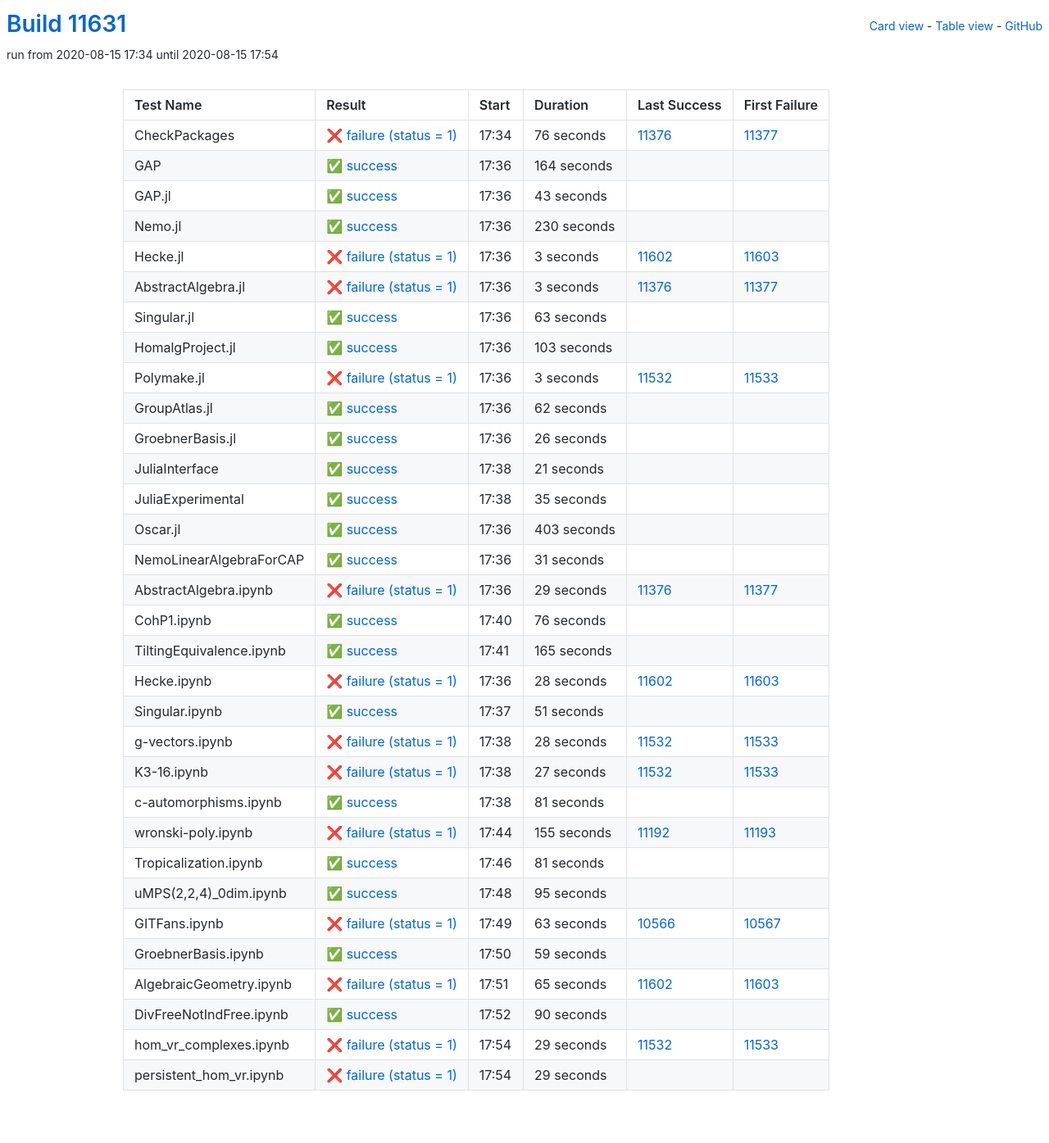
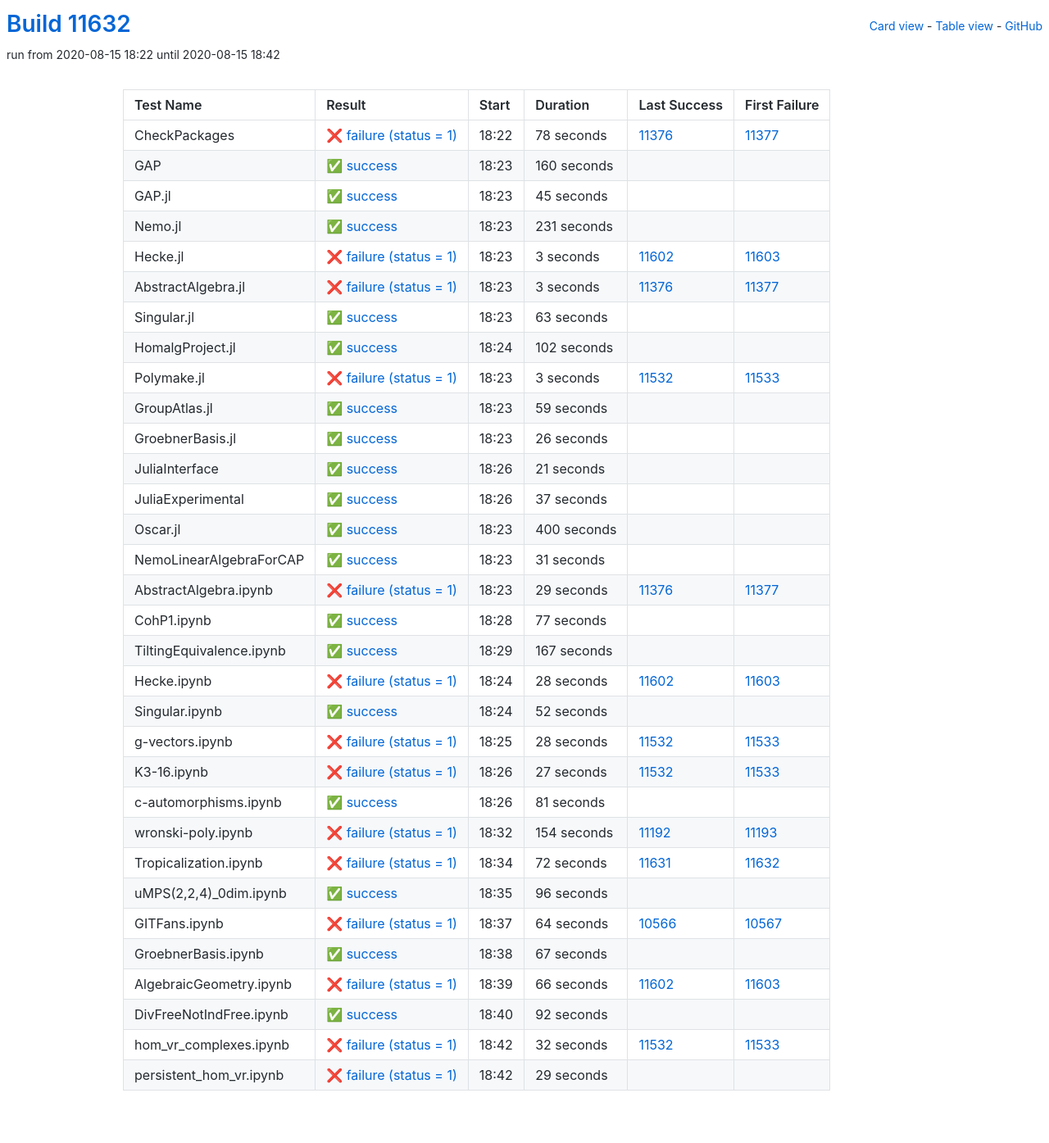
Before and after one commit to oscar-system/oscar-ci-status, a Jekyll site: the page built from table.html, in a window 1280 px wide. Shown: the whole page at 82% size. Built offline with Jekyll 4.4.1, drawn with Linux system fonts in a browser that asks for light colours.

Commit message:
Build #11632

```diff
--- a/_data/ci.yml
+++ b/_data/ci.yml
@@ -1,6 +1,6 @@
 ---
-build: 11631
-build_url: https://oscarci.mathematik.uni-kl.de/job/oscar/11631/
+build: 11632
+build_url: https://oscarci.mathematik.uni-kl.de/job/oscar/11632/
 job: oscar
 organization: oscar-system
 repo: oscar-ci-status
@@ -8,56 +8,56 @@
 tests:
 - name: CheckPackages
   id: checkpackages
-  log: https://oscarci.mathematik.uni-kl.de/job/oscar/11631/artifact/logs/build-11631/CheckPackages.log
-  start: 2020-08-15 17:34
+  log: https://oscarci.mathematik.uni-kl.de/job/oscar/11632/artifact/logs/build-11632/CheckPackages.log
+  start: 2020-08-15 18:22
   success: false
   exitcode: 1
   status: failure
-  duration: 76
+  duration: 78
   last_success: 11376
   last_success_url: https://oscarci.mathematik.uni-kl.de/job/oscar/11376/
   first_failure: 11377
   first_failure_url: https://oscarci.mathematik.uni-kl.de/job/oscar/11377/
 - name: GAP
   id: gap
-  log: https://oscarci.mathematik.uni-kl.de/job/oscar/11631/artifact/logs/build-11631/GAP.log
-  start: 2020-08-15 17:36
+  log: https://oscarci.mathematik.uni-kl.de/job/oscar/11632/artifact/logs/build-11632/GAP.log
+  start: 2020-08-15 18:23
   success: true
   exitcode: 0
   status: success
-  duration: 164
+  duration: 160
   last_success: false
   last_success_url:
   first_failure: false
   first_failure_url:
 - name: GAP.jl
   id: gap-jl
-  log: https://oscarci.mathematik.uni-kl.de/job/oscar/11631/artifact/logs/build-11631/GAP.jl.log
-  start: 2020-08-15 17:36
+  log: https://oscarci.mathematik.uni-kl.de/job/oscar/11632/artifact/logs/build-11632/GAP.jl.log
+  start: 2020-08-15 18:23
   success: true
   exitcode: 0
   status: success
-  duration: 43
+  duration: 45
   last_success: false
   last_success_url:
   first_failure: false
   first_failure_url:
 - name: Nemo.jl
   id: nemo-jl
-  log: https://oscarci.mathematik.uni-kl.de/job/oscar/11631/artifact/logs/build-11631/Nemo.jl.log
-  start: 2020-08-15 17:36
+  log: https://oscarci.mathematik.uni-kl.de/job/oscar/11632/artifact/logs/build-11632/Nemo.jl.log
+  start: 2020-08-15 18:23
   success: true
   exitcode: 0
   status: success
-  duration: 230
+  duration: 231
   last_success: false
   last_success_url:
   first_failure: false
   first_failure_url:
 - name: Hecke.jl
   id: hecke-jl
-  log: https://oscarci.mathematik.uni-kl.de/job/oscar/11631/artifact/logs/build-11631/Hecke.jl.log
-  start: 2020-08-15 17:36
+  log: https://oscarci.mathematik.uni-kl.de/job/oscar/11632/artifact/logs/build-11632/Hecke.jl.log
+  start: 2020-08-15 18:23
   success: false
   exitcode: 1
   status: failure
@@ -68,8 +68,8 @@
   first_failure_url: https://oscarci.mathematik.uni-kl.de/job/oscar/11603/
 - name: AbstractAlgebra.jl
   id: abstractalgebra-jl
-  log: https://oscarci.mathematik.uni-kl.de/job/oscar/11631/artifact/logs/build-11631/AbstractAlgebra.jl.log
-  start: 2020-08-15 17:36
+  log: https://oscarci.mathematik.uni-kl.de/job/oscar/11632/artifact/logs/build-11632/AbstractAlgebra.jl.log
+  start: 2020-08-15 18:23
   success: false
   exitcode: 1
   status: failure
@@ -80,8 +80,8 @@
   first_failure_url: https://oscarci.mathematik.uni-kl.de/job/oscar/11377/
 - name: Singular.jl
   id: singular-jl
-  log: https://oscarci.mathematik.uni-kl.de/job/oscar/11631/artifact/logs/build-11631/Singular.jl.log
-  start: 2020-08-15 17:36
+  log: https://oscarci.mathematik.uni-kl.de/job/oscar/11632/artifact/logs/build-11632/Singular.jl.log
+  start: 2020-08-15 18:23
   success: true
   exitcode: 0
   status: success
@@ -92,20 +92,20 @@
   first_failure_url:
 - name: HomalgProject.jl
   id: homalgproject-jl
-  log: https://oscarci.mathematik.uni-kl.de/job/oscar/11631/artifact/logs/build-11631/HomalgProject.jl.log
-  start: 2020-08-15 17:36
+  log: https://oscarci.mathematik.uni-kl.de/job/oscar/11632/artifact/logs/build-11632/HomalgProject.jl.log
+  start: 2020-08-15 18:24
   success: true
   exitcode: 0
   status: success
-  duration: 103
+  duration: 102
   last_success: false
   last_success_url:
   first_failure: false
   first_failure_url:
 - name: Polymake.jl
   id: polymake-jl
-  log: https://oscarci.mathematik.uni-kl.de/job/oscar/11631/artifact/logs/build-11631/Polymake.jl.log
-  start: 2020-08-15 17:36
+  log: https://oscarci.mathematik.uni-kl.de/job/oscar/11632/artifact/logs/build-11632/Polymake.jl.log
+  start: 2020-08-15 18:23
   success: false
   exitcode: 1
   status: failure
@@ -116,20 +116,20 @@
   first_failure_url: https://oscarci.mathematik.uni-kl.de/job/oscar/11533/
 - name: GroupAtlas.jl
   id: groupatlas-jl
-  log: https://oscarci.mathematik.uni-kl.de/job/oscar/11631/artifact/logs/build-11631/GroupAtlas.jl.log
-  start: 2020-08-15 17:36
+  log: https://oscarci.mathematik.uni-kl.de/job/oscar/11632/artifact/logs/build-11632/GroupAtlas.jl.log
+  start: 2020-08-15 18:23
   success: true
   exitcode: 0
   status: success
-  duration: 62
+  duration: 59
   last_success: false
   last_success_url:
   first_failure: false
   first_failure_url:
 - name: GroebnerBasis.jl
   id: groebnerbasis-jl
-  log: https://oscarci.mathematik.uni-kl.de/job/oscar/11631/artifact/logs/build-11631/GroebnerBasis.jl.log
-  start: 2020-08-15 17:36
+  log: https://oscarci.mathematik.uni-kl.de/job/oscar/11632/artifact/logs/build-11632/GroebnerBasis.jl.log
+  start: 2020-08-15 18:23
   success: true
   exitcode: 0
   status: success
@@ -140,8 +140,8 @@
   first_failure_url:
 - name: JuliaInterface
   id: juliainterface
-  log: https://oscarci.mathematik.uni-kl.de/job/oscar/11631/artifact/logs/build-11631/JuliaInterface.log
-  start: 2020-08-15 17:38
+  log: https://oscarci.mathematik.uni-kl.de/job/oscar/11632/artifact/logs/build-11632/JuliaInterface.log
+  start: 2020-08-15 18:26
   success: true
   exitcode: 0
   status: success
@@ -152,32 +152,32 @@
   first_failure_url:
 - name: JuliaExperimental
   id: juliaexperimental
-  log: https://oscarci.mathematik.uni-kl.de/job/oscar/11631/artifact/logs/build-11631/JuliaExperimental.log
-  start: 2020-08-15 17:38
+  log: https://oscarci.mathematik.uni-kl.de/job/oscar/11632/artifact/logs/build-11632/JuliaExperimental.log
+  start: 2020-08-15 18:26
   success: true
   exitcode: 0
   status: success
-  duration: 35
+  duration: 37
   last_success: false
   last_success_url:
   first_failure: false
   first_failure_url:
 - name: Oscar.jl
   id: oscar-jl
-  log: https://oscarci.mathematik.uni-kl.de/job/oscar/11631/artifact/logs/build-11631/Oscar.jl.log
-  start: 2020-08-15 17:36
+  log: https://oscarci.mathematik.uni-kl.de/job/oscar/11632/artifact/logs/build-11632/Oscar.jl.log
+  start: 2020-08-15 18:23
   success: true
   exitcode: 0
   status: success
-  duration: 403
+  duration: 400
   last_success: false
   last_success_url:
   first_failure: false
   first_failure_url:
 - name: NemoLinearAlgebraForCAP
   id: nemolinearalgebraforcap
-  log: https://oscarci.mathematik.uni-kl.de/job/oscar/11631/artifact/logs/build-11631/NemoLinearAlgebraForCAP.log
-  start: 2020-08-15 17:36
+  log: https://oscarci.mathematik.uni-kl.de/job/oscar/11632/artifact/logs/build-11632/NemoLinearAlgebraForCAP.log
+  start: 2020-08-15 18:23
   success: true
   exitcode: 0
   status: success
@@ -188,8 +188,8 @@
   first_failure_url:
 - name: AbstractAlgebra.ipynb
   id: abstractalgebra-ipynb
-  log: https://oscarci.mathematik.uni-kl.de/job/oscar/11631/artifact/logs/build-11631/AbstractAlgebra.ipynb.log
-  start: 2020-08-15 17:36
+  log: https://oscarci.mathematik.uni-kl.de/job/oscar/11632/artifact/logs/build-11632/AbstractAlgebra.ipynb.log
+  start: 2020-08-15 18:23
   success: false
   exitcode: 1
   status: failure
@@ -200,32 +200,32 @@
   first_failure_url: https://oscarci.mathematik.uni-kl.de/job/oscar/11377/
 - name: CohP1.ipynb
   id: cohp1-ipynb
-  log: https://oscarci.mathematik.uni-kl.de/job/oscar/11631/artifact/logs/build-11631/CohP1.ipynb.log
-  start: 2020-08-15 17:40
+  log: https://oscarci.mathematik.uni-kl.de/job/oscar/11632/artifact/logs/build-11632/CohP1.ipynb.log
+  start: 2020-08-15 18:28
   success: true
   exitcode: 0
   status: success
-  duration: 76
+  duration: 77
   last_success: false
   last_success_url:
   first_failure: false
   first_failure_url:
 - name: TiltingEquivalence.ipynb
   id: tiltingequivalence-ipynb
-  log: https://oscarci.mathematik.uni-kl.de/job/oscar/11631/artifact/logs/build-11631/TiltingEquivalence.ipynb.log
-  start: 2020-08-15 17:41
+  log: https://oscarci.mathematik.uni-kl.de/job/oscar/11632/artifact/logs/build-11632/TiltingEquivalence.ipynb.log
+  start: 2020-08-15 18:29
   success: true
   exitcode: 0
   status: success
-  duration: 165
+  duration: 167
   last_success: false
   last_success_url:
   first_failure: false
   first_failure_url:
 - name: Hecke.ipynb
   id: hecke-ipynb
-  log: https://oscarci.mathematik.uni-kl.de/job/oscar/11631/artifact/logs/build-11631/Hecke.ipynb.log
-  start: 2020-08-15 17:36
+  log: https://oscarci.mathematik.uni-kl.de/job/oscar/11632/artifact/logs/build-11632/Hecke.ipynb.log
+  start: 2020-08-15 18:24
   success: false
   exitcode: 1
   status: failure
@@ -236,20 +236,20 @@
   first_failure_url: https://oscarci.mathematik.uni-kl.de/job/oscar/11603/
 - name: Singular.ipynb
   id: singular-ipynb
-  log: https://oscarci.mathematik.uni-kl.de/job/oscar/11631/artifact/logs/build-11631/Singular.ipynb.log
-  start: 2020-08-15 17:37
+  log: https://oscarci.mathematik.uni-kl.de/job/oscar/11632/artifact/logs/build-11632/Singular.ipynb.log
+  start: 2020-08-15 18:24
   success: true
   exitcode: 0
   status: success
-  duration: 51
+  duration: 52
   last_success: false
   last_success_url:
   first_failure: false
   first_failure_url:
 - name: g-vectors.ipynb
   id: g-vectors-ipynb
-  log: https://oscarci.mathematik.uni-kl.de/job/oscar/11631/artifact/logs/build-11631/g-vectors.ipynb.log
-  start: 2020-08-15 17:38
+  log: https://oscarci.mathematik.uni-kl.de/job/oscar/11632/artifact/logs/build-11632/g-vectors.ipynb.log
+  start: 2020-08-15 18:25
   success: false
   exitcode: 1
   status: failure
@@ -260,8 +260,8 @@
   first_failure_url: https://oscarci.mathematik.uni-kl.de/job/oscar/11533/
 - name: K3-16.ipynb
   id: k3-16-ipynb
-  log: https://oscarci.mathematik.uni-kl.de/job/oscar/11631/artifact/logs/build-11631/K3-16.ipynb.log
-  start: 2020-08-15 17:38
+  log: https://oscarci.mathematik.uni-kl.de/job/oscar/11632/artifact/logs/build-11632/K3-16.ipynb.log
+  start: 2020-08-15 18:26
   success: false
   exitcode: 1
   status: failure
@@ -272,8 +272,8 @@
   first_failure_url: https://oscarci.mathematik.uni-kl.de/job/oscar/11533/
 - name: c-automorphisms.ipynb
   id: c-automorphisms-ipynb
-  log: https://oscarci.mathematik.uni-kl.de/job/oscar/11631/artifact/logs/build-11631/c-automorphisms.ipynb.log
-  start: 2020-08-15 17:38
+  log: https://oscarci.mathematik.uni-kl.de/job/oscar/11632/artifact/logs/build-11632/c-automorphisms.ipynb.log
+  start: 2020-08-15 18:26
   success: true
   exitcode: 0
   status: success
@@ -284,104 +284,104 @@
   first_failure_url:
 - name: wronski-poly.ipynb
   id: wronski-poly-ipynb
-  log: https://oscarci.mathematik.uni-kl.de/job/oscar/11631/artifact/logs/build-11631/wronski-poly.ipynb.log
-  start: 2020-08-15 17:44
+  log: https://oscarci.mathematik.uni-kl.de/job/oscar/11632/artifact/logs/build-11632/wronski-poly.ipynb.log
+  start: 2020-08-15 18:32
   success: false
   exitcode: 1
   status: failure
-  duration: 155
+  duration: 154
   last_success: 11192
   last_success_url: https://oscarci.mathematik.uni-kl.de/job/oscar/11192/
   first_failure: 11193
   first_failure_url: https://oscarci.mathematik.uni-kl.de/job/oscar/11193/
 - name: Tropicalization.ipynb
   id: tropicalization-ipynb
-  log: https://oscarci.mathematik.uni-kl.de/job/oscar/11631/artifact/logs/build-11631/Tropicalization.ipynb.log
-  start: 2020-08-15 17:46
+  log: https://oscarci.mathematik.uni-kl.de/job/oscar/11632/artifact/logs/build-11632/Tropicalization.ipynb.log
+  start: 2020-08-15 18:34
+  success: false
+  exitcode: 1
+  status: failure
+  duration: 72
+  last_success: 11631
+  last_success_url: https://oscarci.mathematik.uni-kl.de/job/oscar/11631/
+  first_failure: 11632
+  first_failure_url: https://oscarci.mathematik.uni-kl.de/job/oscar/11632/
+- name: uMPS(2,2,4)_0dim.ipynb
+  id: umps-2-2-4-0dim-ipynb
+  log: https://oscarci.mathematik.uni-kl.de/job/oscar/11632/artifact/logs/build-11632/uMPS-2-2-4-_0dim.ipynb.log
+  start: 2020-08-15 18:35
   success: true
   exitcode: 0
   status: success
-  duration: 81
-  last_success: false
-  last_success_url:
-  first_failure: false
-  first_failure_url:
-- name: uMPS(2,2,4)_0dim.ipynb
-  id: umps-2-2-4-0dim-ipynb
-  log: https://oscarci.mathematik.uni-kl.de/job/oscar/11631/artifact/logs/build-11631/uMPS-2-2-4-_0dim.ipynb.log
-  start: 2020-08-15 17:48
-  success: true
-  exitcode: 0
-  status: success
-  duration: 95
+  duration: 96
   last_success: false
   last_success_url:
   first_failure: false
   first_failure_url:
 - name: GITFans.ipynb
   id: gitfans-ipynb
-  log: https://oscarci.mathematik.uni-kl.de/job/oscar/11631/artifact/logs/build-11631/GITFans.ipynb.log
-  start: 2020-08-15 17:49
+  log: https://oscarci.mathematik.uni-kl.de/job/oscar/11632/artifact/logs/build-11632/GITFans.ipynb.log
+  start: 2020-08-15 18:37
   success: false
   exitcode: 1
   status: failure
-  duration: 63
+  duration: 64
   last_success: 10566
   last_success_url: https://oscarci.mathematik.uni-kl.de/job/oscar/10566/
   first_failure: 10567
   first_failure_url: https://oscarci.mathematik.uni-kl.de/job/oscar/10567/
 - name: GroebnerBasis.ipynb
   id: groebnerbasis-ipynb
-  log: https://oscarci.mathematik.uni-kl.de/job/oscar/11631/artifact/logs/build-11631/GroebnerBasis.ipynb.log
-  start: 2020-08-15 17:50
+  log: https://oscarci.mathematik.uni-kl.de/job/oscar/11632/artifact/logs/build-11632/GroebnerBasis.ipynb.log
+  start: 2020-08-15 18:38
   success: true
   exitcode: 0
   status: success
-  duration: 59
+  duration: 67
   last_success: false
   last_success_url:
   first_failure: false
   first_failure_url:
 - name: AlgebraicGeometry.ipynb
   id: algebraicgeometry-ipynb
-  log: https://oscarci.mathematik.uni-kl.de/job/oscar/11631/artifact/logs/build-11631/AlgebraicGeometry.ipynb.log
-  start: 2020-08-15 17:51
+  log: https://oscarci.mathematik.uni-kl.de/job/oscar/11632/artifact/logs/build-11632/AlgebraicGeometry.ipynb.log
+  start: 2020-08-15 18:39
   success: false
   exitcode: 1
   status: failure
-  duration: 65
+  duration: 66
   last_success: 11602
   last_success_url: https://oscarci.mathematik.uni-kl.de/job/oscar/11602/
   first_failure: 11603
   first_failure_url: https://oscarci.mathematik.uni-kl.de/job/oscar/11603/
 - name: DivFreeNotIndFree.ipynb
   id: divfreenotindfree-ipynb
-  log: https://oscarci.mathematik.uni-kl.de/job/oscar/11631/artifact/logs/build-11631/DivFreeNotIndFree.ipynb.log
-  start: 2020-08-15 17:52
+  log: https://oscarci.mathematik.uni-kl.de/job/oscar/11632/artifact/logs/build-11632/DivFreeNotIndFree.ipynb.log
+  start: 2020-08-15 18:40
   success: true
   exitcode: 0
   status: success
-  duration: 90
+  duration: 92
   last_success: false
   last_success_url:
   first_failure: false
   first_failure_url:
 - name: hom_vr_complexes.ipynb
   id: hom-vr-complexes-ipynb
-  log: https://oscarci.mathematik.uni-kl.de/job/oscar/11631/artifact/logs/build-11631/hom_vr_complexes.ipynb.log
-  start: 2020-08-15 17:54
+  log: https://oscarci.mathematik.uni-kl.de/job/oscar/11632/artifact/logs/build-11632/hom_vr_complexes.ipynb.log
+  start: 2020-08-15 18:42
   success: false
   exitcode: 1
   status: failure
-  duration: 29
+  duration: 32
   last_success: 11532
   last_success_url: https://oscarci.mathematik.uni-kl.de/job/oscar/11532/
   first_failure: 11533
   first_failure_url: https://oscarci.mathematik.uni-kl.de/job/oscar/11533/
 - name: persistent_hom_vr.ipynb
   id: persistent-hom-vr-ipynb
-  log: https://oscarci.mathematik.uni-kl.de/job/oscar/11631/artifact/logs/build-11631/persistent_hom_vr.ipynb.log
-  start: 2020-08-15 17:54
+  log: https://oscarci.mathematik.uni-kl.de/job/oscar/11632/artifact/logs/build-11632/persistent_hom_vr.ipynb.log
+  start: 2020-08-15 18:42
   success: false
   exitcode: 1
   status: failure
```
Also changed, not shown: README.md.
